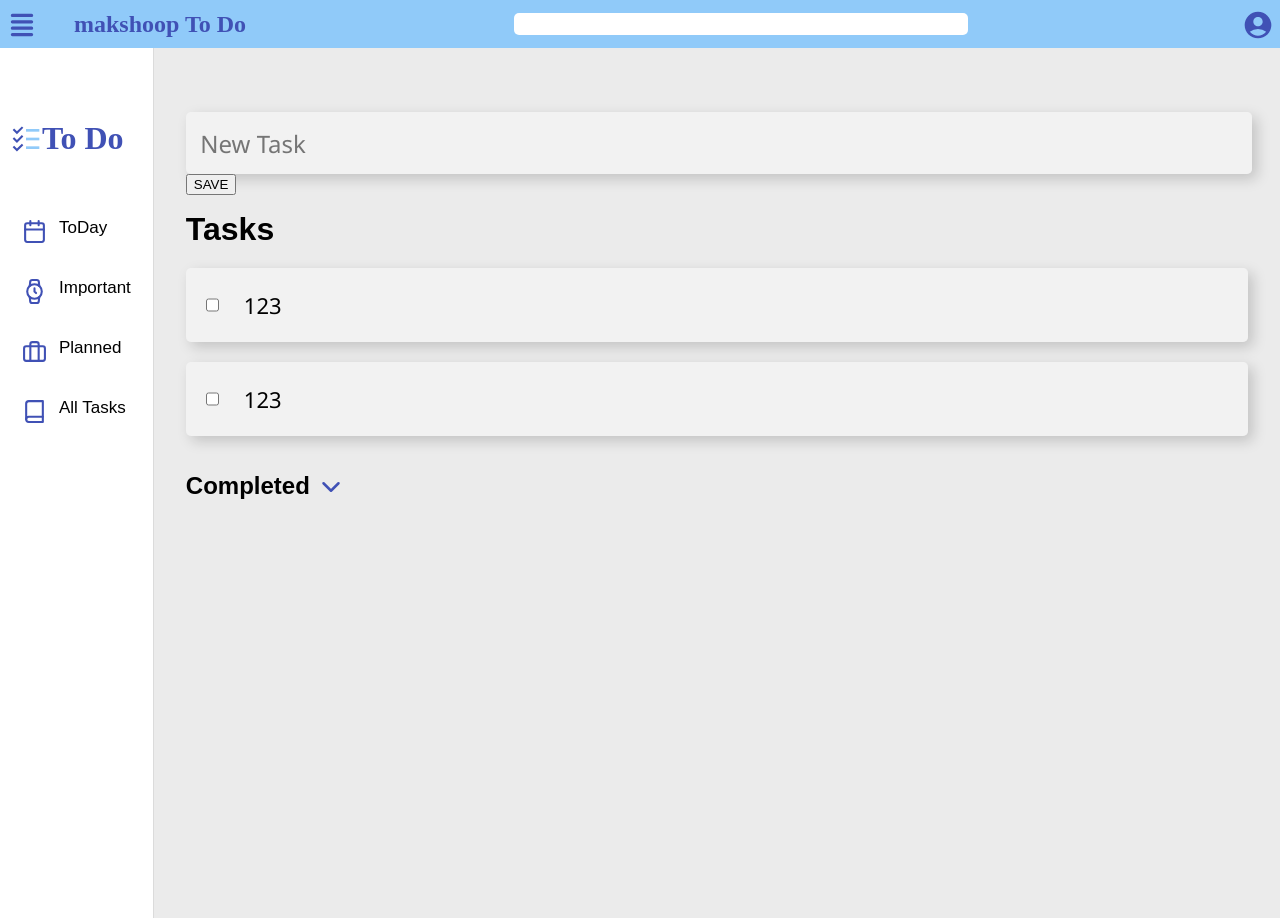
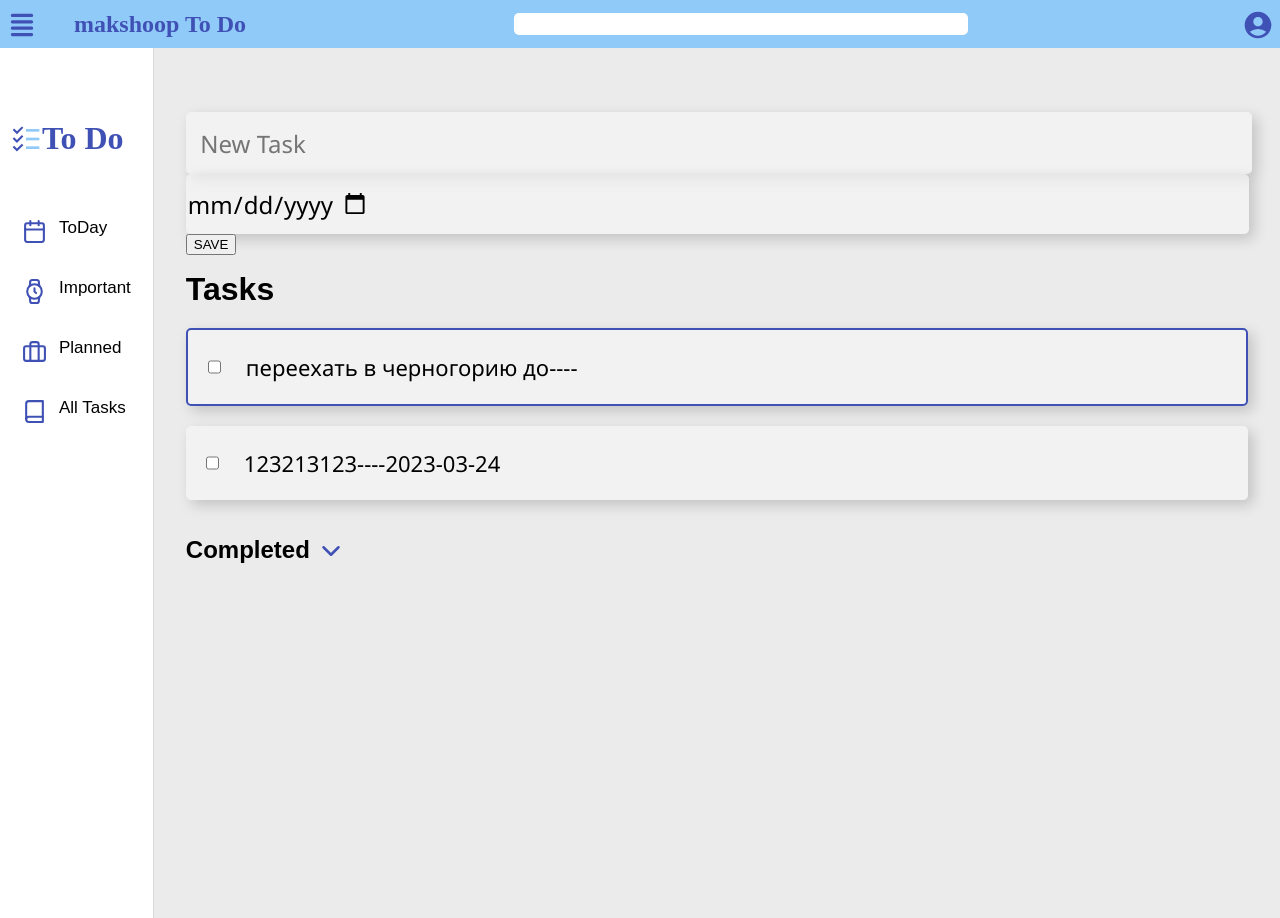
Before and after one commit to makshoop/ToDo, a React (Vite) app: page /all in a window 1280 px wide. Built offline with nearby package versions, Linux system fonts and the light colour scheme; data requests are answered from the project's data file; a web font is replaced by a local one.

Commit message:
add date sekector

```diff
--- a/db.json
+++ b/db.json
@@ -1,28 +1,23 @@
 {
   "tasks": [
     {
-      "id": 1677801035267,
-      "title": "123",
+      "id": 1677803759685,
+      "title": "переехать в черногорию до ",
+      "completed": false,
+      "today": false,
+      "important": true,
+      "planned": false,
+      "date": "2023-03-21"
+    },
+    {
+      "id": 1677804774229,
+      "title": "123213123",
       "completed": false,
       "today": false,
       "important": false,
-      "planned": false
-    },
-    {
-      "id": 1677801144192,
-      "title": "123",
-      "completed": false,
-      "today": false,
-      "important": false,
-      "planned": false
-    },
-    {
-      "id": 1677802694397,
-      "title": "123123123",
-      "completed": true,
-      "today": false,
-      "important": true,
-      "planned": false
+      "planned": true,
+      "date": 1679616000000,
+      "date1": "2023-03-24"
     }
   ]
 }
--- a/package.json
+++ b/package.json
@@ -14,6 +14,7 @@
   },
   "dependencies": {
     "@formkit/auto-animate": "^1.0.0-beta.6",
+    "dayjs": "^1.11.7",
     "react": "^18.2.0",
     "react-dom": "^18.2.0",
     "react-icons": "^4.7.1",
--- a/src/сomponents/tasks/NewTask.jsx
+++ b/src/сomponents/tasks/NewTask.jsx
@@ -2,6 +2,8 @@ import React, { useState, useEffect } from "react";
 
 export function NewTask({ onAddNewTask }) {
 	const [newTask, setNewTask] = useState("");
+	const [date1, setDate1] = useState(null);
+	const [date, setDate] = useState(null);
 
 	useEffect(() => {
 		const storedNewTask = localStorage.getItem("newTask");
@@ -19,7 +21,9 @@ export function NewTask({ onAddNewTask }) {
 			completed: false,
 			today: false,
 			important: false,
-			planned: false,
+			planned: date !== null, // set planned to true if date is selected
+			date: date,
+			date1: date1,
 		};
 
 		fetch("http://localhost:3000/tasks", {
@@ -34,6 +38,8 @@ export function NewTask({ onAddNewTask }) {
 			.catch((error) => console.error(error));
 
 		setNewTask("");
+		setDate(null);
+		setDate1(null);
 
 		localStorage.setItem("newTask", "");
 	};
@@ -57,6 +63,17 @@ export function NewTask({ onAddNewTask }) {
 					}}
 					onKeyDown={handleKeyDown}
 				/>
+				<input
+					type="date"
+					id="start"
+					name="trip-start"
+					min="1970-01-01"
+					max="2030-12-31"
+					onChange={(event) => {
+						setDate1(event.target.value);
+						setDate(Date.parse(event.target.value));
+					}}
+				/>
 				<button type="submit" onClick={handleSubmit}>
 					{" "}
 					SAVE{" "}
--- a/src/сomponents/tasks/Tasks.jsx
+++ b/src/сomponents/tasks/Tasks.jsx
@@ -111,6 +111,11 @@ export function Tasks({ title, tasks, setTasks }) {
 							{task.title}
 						</p>
 					</label>
+
+					<p>
+						----
+						{task.date1}
+					</p>
 					<div className="taskButtons">
 						<button
 							className="importantTaskButton"
```
Also changed, not shown: 1 other file (tests, documents, lock files or other folders).
